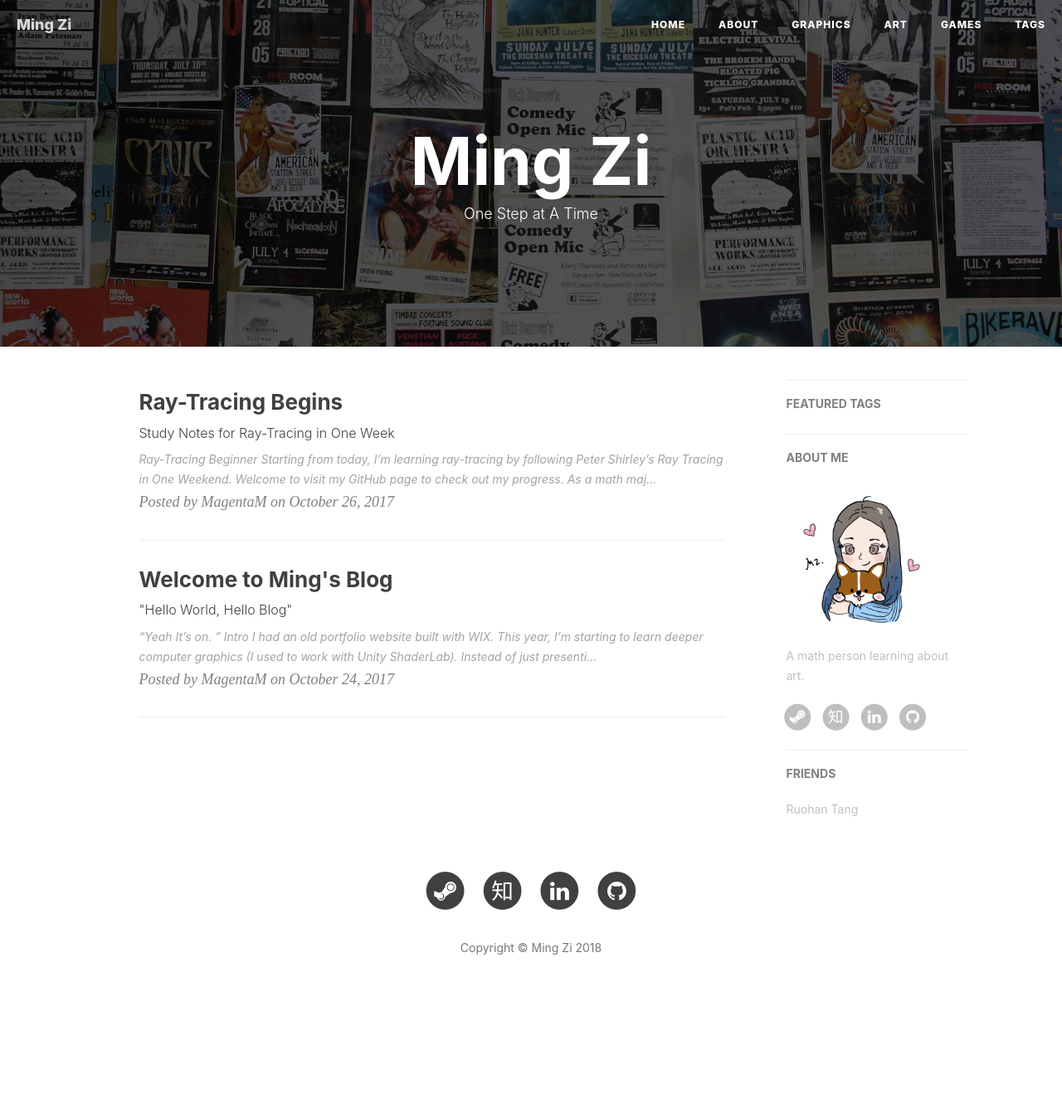
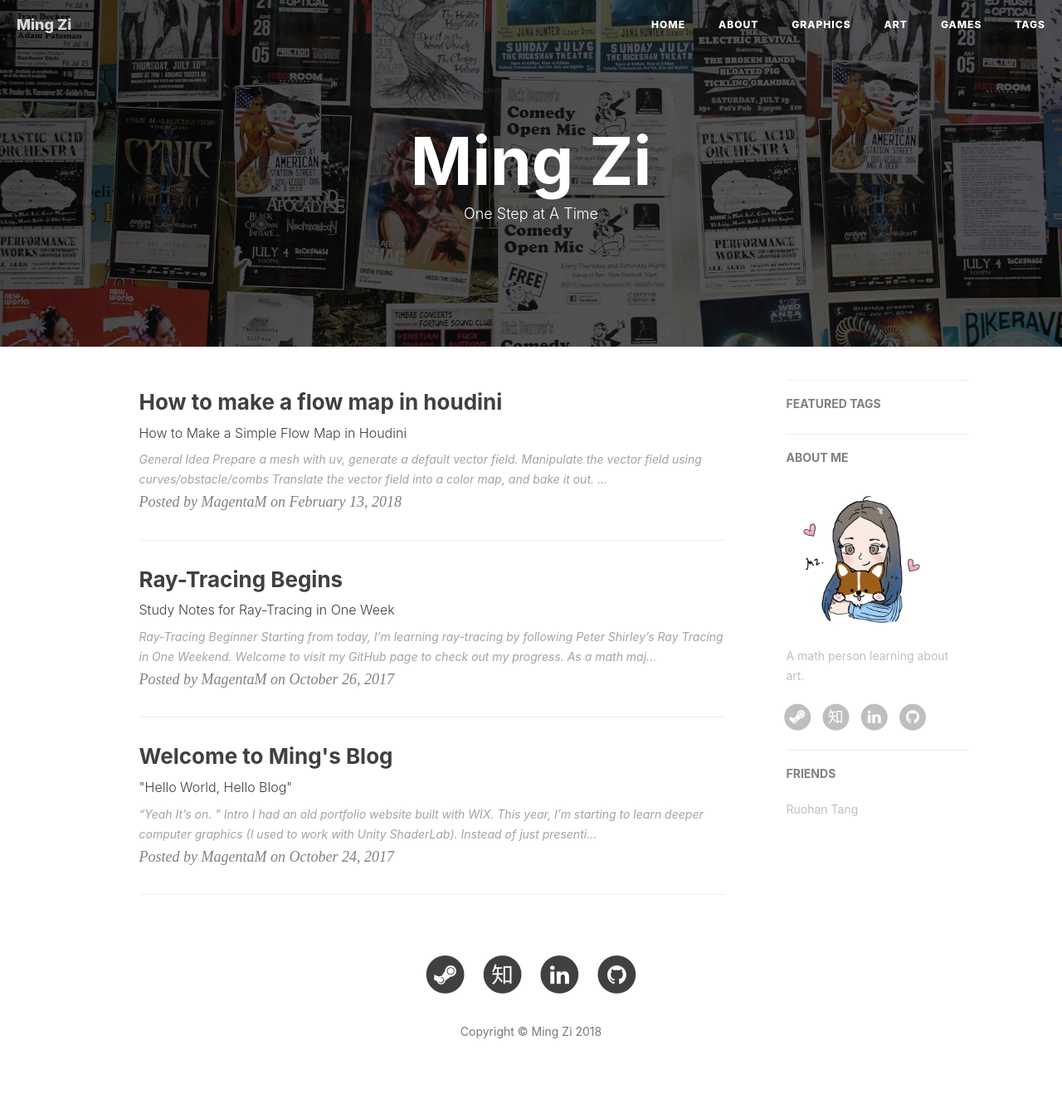
Before and after one commit to mingingzi/mingingzi.github.io, a Jekyll site: the page built from index.html, in a window 1280 px wide. Shown: the whole page at 83% size. Built offline with Jekyll 4.4.1, drawn with Linux system fonts in a browser that asks for light colours; nearby versions of some CDN libraries; the list of posts is cut into pages by our own code; comment, search, counter and statistics services are not loaded; a file with an impossible date is left out; before the commit the page ends 1247 px from its top, so only the background shows below that.

Commit message:
[Fix]Date

```diff
--- a/_posts/2018-02-12-How to make a flow map in Houdini.markdown
+++ b/_posts/2018-02-12-How to make a flow map in Houdini.markdown
@@ -2,7 +2,7 @@
 published: true
 layout: post
 subtitle: ' How to Make a Simple Flow Map in Houdini'
-date: {}
+date: 2018-02-13T17:00:00.000Z
 author: MagentaM
 header-img: img/in-post/10-26-bg.jpg
 tags:
```
